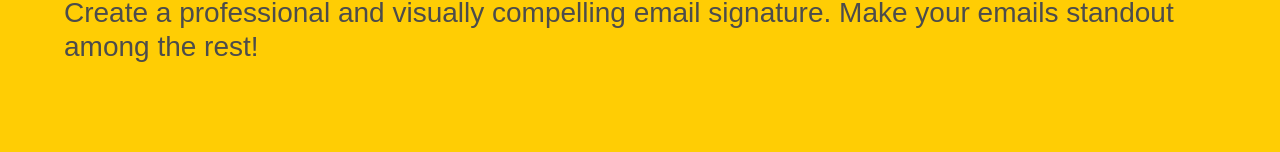
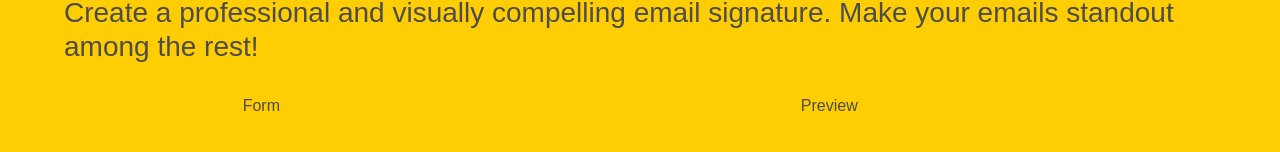
Before and after one commit to abeciana1/email-signature-frontend, a React (Create React App) app: page /signature-creator in a window 1280 px wide. Shown: the part 148-300 px from the top of the page. Built offline with nearby package versions, Linux system fonts and the light colour scheme; a web font is replaced by a local one.

Commit message:
Added styling to EmailSignature page

```diff
--- a/src/components/layouts/page-layouts/DefaultLayout.js
+++ b/src/components/layouts/page-layouts/DefaultLayout.js
@@ -1,4 +1,3 @@
-// import react from 'react'
 import styled from "styled-components";
 
 const DefaultLayoutWrapper = styled.section`
@@ -12,6 +11,7 @@ color: #4C4C4C
 `
 
 const DefaultLayout = (props) => {
+    console.log(props)
     return (
             <DefaultLayoutWrapper>
                 {props.children}
--- a/src/components/pages/logged-in-pages/EmailSignture.js
+++ b/src/components/pages/logged-in-pages/EmailSignture.js
@@ -3,6 +3,8 @@ import { Helmet } from "react-helmet";
 import FullPageLayout from '../../layouts/page-layouts/FullPageLayout'
 
 import MediaQuery from "react-responsive";
+
+import { Col, Row } from 'react-bootstrap'
 
 const EmailSignature = (props) => {
     return (
@@ -20,6 +22,19 @@ const EmailSignature = (props) => {
                         Please visit the Desktop version of this application to use the Email Signature Creator
                     </h2>
                 </MediaQuery>
+                <MediaQuery minWidth={1026}>
+                    <div style={{"padding":"2%", "textAlign": "center"}}>
+                        <Row>
+                            <Col sm={4}>
+                                Form
+                            </Col>
+                            <Col sm={8}>
+                                Preview
+
+                            </Col>
+                        </Row>
+                    </div>
+                </MediaQuery>
             </FullPageLayout>
         </React.Fragment>
     )
```
